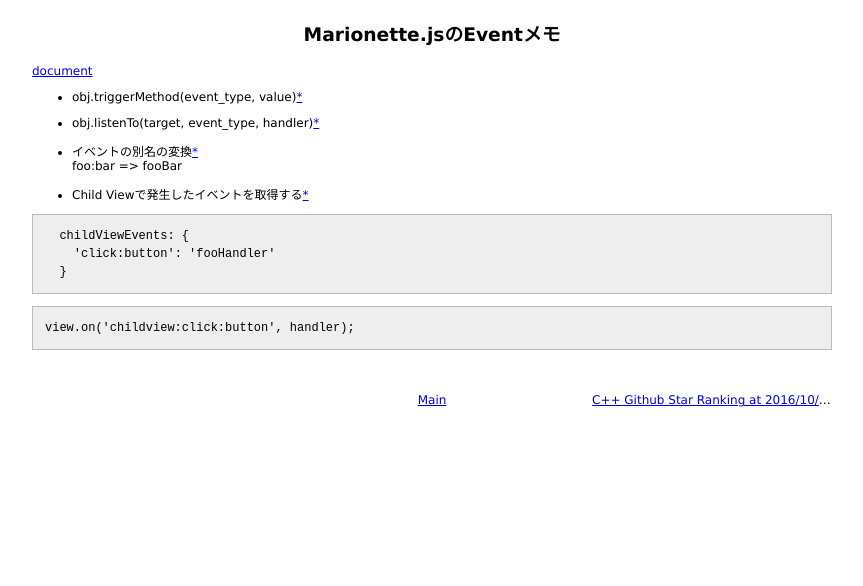
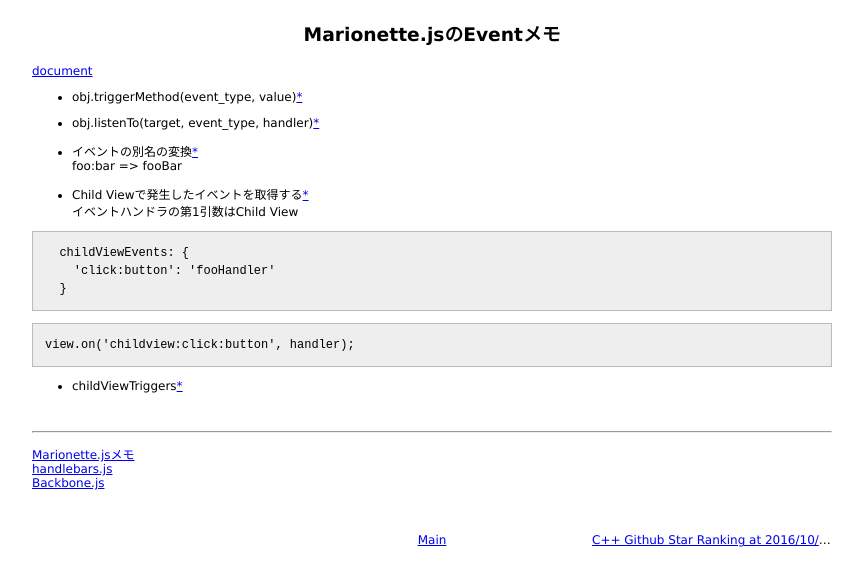
Before and after one commit to 38elements/38elements.github.com, a Jekyll site: the page built from _posts/2016-10-22-marionettejs-event.md, in a window 1280 px wide. Shown: the top 586 px of the page, without its empty margins (208-1071 px from the left). Built offline with Jekyll 4.4.1, drawn with Linux system fonts in a browser that asks for light colours.

Commit message:
Update 2016-10-22-marionettejs-event.md

````diff
--- a/_posts/2016-10-22-marionettejs-event.md
+++ b/_posts/2016-10-22-marionettejs-event.md
@@ -12,6 +12,7 @@ title: Marionette.jsのEventメモ
 foo:bar => fooBar
 
 * Child Viewで発生したイベントを取得する[\*](http://marionettejs.com/docs/master/events.html#child-view-events)
+イベントハンドラの第1引数はChild View
 
 ```
   childViewEvents: {
@@ -22,3 +23,12 @@ foo:bar => fooBar
 ```
 view.on('childview:click:button', handler);
 ```
+
+* childViewTriggers[\*](http://marionettejs.com/docs/master/events.html#triggering-events-on-child-events)
+
+<br>
+
+<hr>
+[Marionette.jsメモ](/2016/09/11/backbone_marionette.html)
+[handlebars.js](http://handlebarsjs.com/reference.html)
+[Backbone.js](http://backbonejs.org/#View)
````
